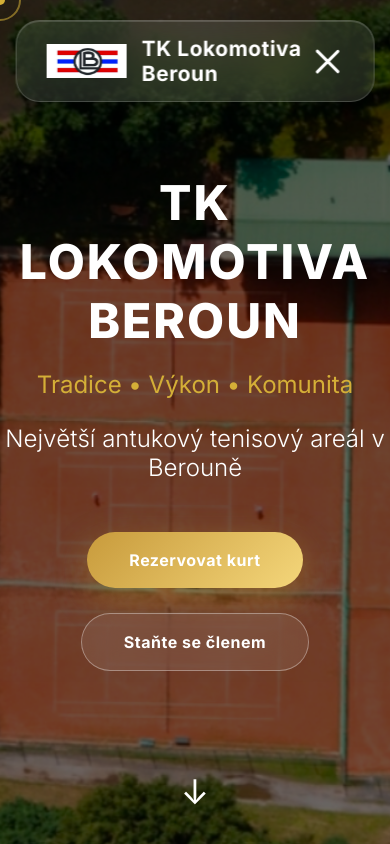
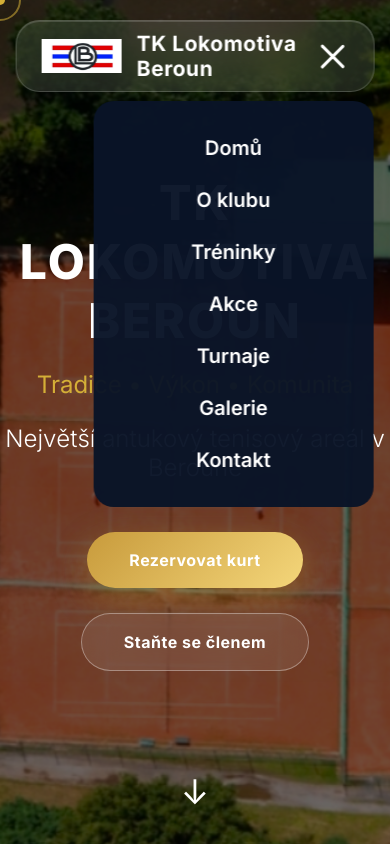
Before and after one commit to klaudie2023socialmedia-jpg/TK-lokomotiva-Beroun, a plain HTML site: page index.html in a window 390 px wide. Both pictures are taken after a click on the element 327 px from the left and 61 px from the top of the page. Drawn offline with Linux system fonts and the light colour scheme.

Commit message:
Update responsive.css

```diff
--- a/css/responsive.css
+++ b/css/responsive.css
@@ -1,40 +1,112 @@
-@media(max-width:1100px){
+/* =========================
+   TABLET
+========================= */
 
-.navbar ul{
+@media (max-width: 1100px) {
 
-display:none;
-
+    .hero h1 {
+        font-size: 48px;
     }
 
-.hero h1{
-
-font-size:48px;
-
+    .hero h2 {
+        font-size: 24px;
     }
 
-.hero h2{
-
-font-size:24px;
-
+    .buttons {
+        flex-direction: column;
+    }
 }
 
-.buttons{
 
-flex-direction:column;
+/* =========================
+   MOBILE
+========================= */
 
+@media (max-width: 900px) {
+
+    .navbar {
+        padding: 0 25px;
+        height: 72px;
+    }
+
+    .navbar ul {
+        position: absolute;
+
+        top: calc(100% + 10px);
+        right: 0;
+
+        width: 280px;
+        height: auto;
+
+        padding: 35px 0;
+
+        display: flex;
+        flex-direction: column;
+        justify-content: center;
+        align-items: center;
+
+        gap: 28px;
+
+        background: rgba(10, 20, 40, 0.97);
+
+        backdrop-filter: blur(18px);
+        -webkit-backdrop-filter: blur(18px);
+
+        border-radius: 20px;
+
+        opacity: 0;
+        visibility: hidden;
+        pointer-events: none;
+
+        transform: translateY(-15px);
+
+        transition:
+            opacity .35s ease,
+            transform .35s ease,
+            visibility .35s ease;
+    }
+
+    .navbar ul.active {
+        opacity: 1;
+        visibility: visible;
+        pointer-events: auto;
+
+        transform: translateY(0);
+    }
+
+    .navbar ul li a {
+        font-size: 20px;
+        color: white;
+    }
+
+    .navbar ul li::after {
+        display: none;
+    }
+
+    .button {
+        display: none;
+    }
+
+    .hamburger {
+        display: flex;
     }
 
 }
 
-@media (pointer: coarse){
 
-    body{
-        cursor:auto;
+/* =========================
+   TOUCH DEVICES
+========================= */
+
+@media (pointer: coarse) {
+
+    body {
+        cursor: auto;
     }
 
     .cursor,
-    .cursor-outline{
-        display:none;
+    .cursor-outline {
+        display: none;
     }
 
 }
```
Lines whose indentation alone changed are shown as unchanged.
